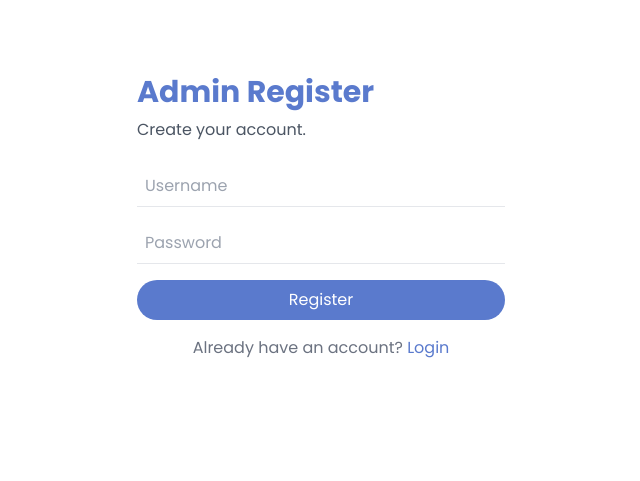
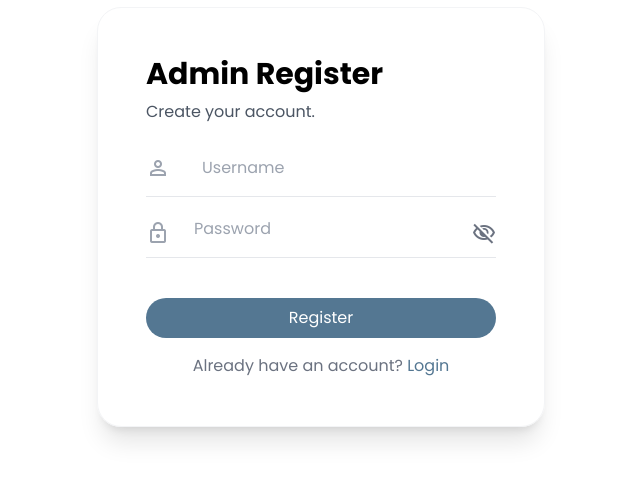
Before and after one commit to Zahrins/2026-Roomify-frontend, a React (Vite) app: page /adminRegister in a window 1280 px wide. Shown: the part 183-664 px from the top of the page, without its empty margins (319-959 px from the left). Built offline with nearby package versions, Linux system fonts and the light colour scheme.

Commit message:
ui:improve landing page and login/register UI

```diff
--- a/src/pages/admin/adminLogin.tsx
+++ b/src/pages/admin/adminLogin.tsx
@@ -4,6 +4,7 @@ import { useNavigate } from "react-router-dom";
 export default function AdminLogin({ setUser }: any) {
   const [username, setUsername] = useState("");
   const [password, setPassword] = useState("");
+  const [showPassword, setShowPassword] = useState(false);
   const [error, setError] = useState("");
   const navigate = useNavigate();
 
@@ -40,36 +41,53 @@ export default function AdminLogin({ setUser }: any) {
   return (
     <div className="w-screen h-screen flex items-center justify-center bg-white">
       <div className="w-full max-w-md p-10">
-        <h1 className="text-3xl font-bold text-[#5A7ACD] mb-2">Admin Login</h1>
-        <p className="text-gray-600 mb-6">Please login to your account.</p>
+        <h1 className="text-3xl font-bold text-black mb-2">Admin Login</h1>
+        <p className="text-gray-600 mb-10">Please login to your account.</p>
 
+        <div className="flex flex-row gap-4 border-b border-gray-200">
+          <span className="material-symbols-outlined text-gray-400 mt-2 mr-2">
+            person
+          </span>
           <input
             type="text"
             placeholder="Username"
             value={username}
             onChange={(e) => setUsername(e.target.value)}
-          className="w-full p-2 mb-4 border-b border-gray-200 focus:outline-none"
+            className="w-full p-2 mb-2 focus:outline-none"
           />
+        </div>
+
+        <div className="flex items-center gap-4 border-b border-gray-200 mt-3">
+          <span className="material-symbols-outlined text-gray-400">lock</span>
           <input
-          type="password"
+            type={showPassword ? "text" : "password"}
             placeholder="Password"
             value={password}
             onChange={(e) => setPassword(e.target.value)}
-          className="w-full p-2 mb-4 border-b border-gray-200 focus:outline-none"
+            className="w-full p-2 mb-2 focus:outline-none bg-transparent"
           />
+
+          <span
+            onClick={() => setShowPassword((prev) => !prev)}
+            className="material-symbols-outlined cursor-pointer text-gray-500"
+          >
+            {showPassword ? "visibility" : "visibility_off"}
+          </span>
+        </div>
+
         {error && <p className="text-red-500 mb-2 text-sm">{error}</p>}
 
         <button
           onClick={handleLogin}
-          className="w-full py-2 bg-[#5A7ACD] text-white rounded-3xl hover:bg-[#4a67ad] mb-4"
+          className="w-full py-2 mt-10 bg-[#547792] text-white rounded-3xl hover:bg-[#3c5162] mb-4"
         >
           Login
         </button>
 
-        <p className="text-center text-gray-500">
+        <p className="text-center text-gray-500 mt-3">
           Don't have an account?{" "}
           <span
-            className="text-[#5A7ACD] cursor-pointer"
+            className="text-[#547792] hover:text-[#3c5162] cursor-pointer"
             onClick={() => navigate("/adminRegister")}
           >
             Register
--- a/src/pages/admin/adminRegister.tsx
+++ b/src/pages/admin/adminRegister.tsx
@@ -4,6 +4,7 @@ import { useNavigate } from "react-router-dom";
 export default function AdminRegister() {
   const [username, setUsername] = useState("");
   const [password, setPassword] = useState("");
+  const [showPassword, setShowPassword] = useState(false);
   const [error, setError] = useState("");
   const navigate = useNavigate();
 
@@ -37,31 +38,45 @@ export default function AdminRegister() {
 
   return (
     <div className="w-screen h-screen flex items-center justify-center bg-white">
-      <div className="w-full max-w-md p-10">
-        <h1 className="text-3xl font-bold text-[#5A7ACD] mb-2">
-          Admin Register
-        </h1>
+      <div className="w-full max-w-md shadow-xl rounded-3xl p-12 border border-gray-100">
+        <h1 className="text-3xl font-bold text-black mb-2">Admin Register</h1>
         <p className="text-gray-600 mb-6">Create your account.</p>
 
+        <div className="flex flex-row gap-4 border-b border-gray-200">
+          <span className="material-symbols-outlined text-gray-400 mt-2 mr-2">
+            person
+          </span>
           <input
             type="text"
             placeholder="Username"
             value={username}
             onChange={(e) => setUsername(e.target.value)}
-          className="w-full p-2 mb-4 border-b border-gray-200 focus:outline-none"
+            className="w-full p-2 mb-2 focus:outline-none"
           />
+        </div>
+
+        <div className="flex items-center gap-4 border-b border-gray-200 mt-3">
+          <span className="material-symbols-outlined text-gray-400">lock</span>
           <input
-          type="password"
+            type={showPassword ? "text" : "password"}
             placeholder="Password"
             value={password}
             onChange={(e) => setPassword(e.target.value)}
-          className="w-full p-2 mb-4 border-b border-gray-200 focus:outline-none"
+            className="w-full p-2 mb-2 focus:outline-none bg-transparent"
           />
+
+          <span
+            onClick={() => setShowPassword((prev) => !prev)}
+            className="material-symbols-outlined cursor-pointer text-gray-500"
+          >
+            {showPassword ? "visibility" : "visibility_off"}
+          </span>
+        </div>
         {error && <p className="text-red-500 mb-2 text-sm">{error}</p>}
 
         <button
           onClick={handleRegister}
-          className="w-full py-2 bg-[#5A7ACD] text-white rounded-3xl hover:bg-[#4a67ad] mb-4"
+          className="w-full py-2 mt-10 bg-[#547792] text-white rounded-3xl hover:bg-[#3c5162] mb-4"
         >
           Register
         </button>
@@ -69,7 +84,7 @@ export default function AdminRegister() {
         <p className="text-center text-gray-500">
           Already have an account?{" "}
           <span
-            className="text-[#5A7ACD] cursor-pointer"
+            className="text-[#547792] hover:text-[#3c5162] cursor-pointer"
             onClick={() => navigate("/adminLogin")}
           >
             Login
--- a/src/pages/user/userLogin.tsx
+++ b/src/pages/user/userLogin.tsx
@@ -8,6 +8,7 @@ interface UserLoginProps {
 export default function UserLogin({ setUser }: UserLoginProps) {
   const [username, setUsername] = useState("");
   const [password, setPassword] = useState("");
+  const [showPassword, setShowPassword] = useState(false);
   const [error, setError] = useState("");
   const navigate = useNavigate();
 
@@ -44,36 +45,53 @@ export default function UserLogin({ setUser }: UserLoginProps) {
   return (
     <div className="w-screen h-screen flex items-center justify-center bg-white">
       <div className="w-full max-w-md p-10">
-        <h1 className="text-3xl font-bold text-[#5A7ACD] mb-2">User Login</h1>
-        <p className="text-gray-600 mb-6">Please login to your account.</p>
+        <h1 className="text-3xl font-bold text-black mb-2">User Login</h1>
+        <p className="text-gray-600 mb-10">Please login to your account.</p>
 
+        <div className="flex flex-row gap-4 border-b border-gray-200">
+          <span className="material-symbols-outlined text-gray-400 mt-2 mr-2">
+            person
+          </span>
           <input
             type="text"
             placeholder="Username"
             value={username}
             onChange={(e) => setUsername(e.target.value)}
-          className="w-full p-2 mb-4 border-b border-gray-200 focus:outline-none"
+            className="w-full p-2 mb-2 focus:outline-none"
           />
+        </div>
+
+        <div className="flex items-center gap-4 border-b border-gray-200 mt-3">
+          <span className="material-symbols-outlined text-gray-400">lock</span>
           <input
-          type="password"
+            type={showPassword ? "text" : "password"}
             placeholder="Password"
             value={password}
             onChange={(e) => setPassword(e.target.value)}
-          className="w-full p-2 mb-4 border-b border-gray-200 focus:outline-none"
+            className="w-full p-2 mb-2 focus:outline-none bg-transparent"
           />
+
+          <span
+            onClick={() => setShowPassword((prev) => !prev)}
+            className="material-symbols-outlined cursor-pointer text-gray-500"
+          >
+            {showPassword ? "visibility" : "visibility_off"}
+          </span>
+        </div>
+
         {error && <p className="text-red-500 mb-2 text-sm">{error}</p>}
 
         <button
           onClick={handleLogin}
-          className="w-full py-2 bg-[#5A7ACD] text-white rounded-3xl hover:bg-[#4a67ad] mb-4"
+          className="w-full py-2 mt-10 bg-[#547792] text-white rounded-3xl hover:bg-[#3c5162] mb-4"
         >
           Login
         </button>
 
-        <p className="text-center text-gray-500">
+        <p className="text-center text-gray-500 mt-3">
           Don't have an account?{" "}
           <span
-            className="text-[#5A7ACD] cursor-pointer"
+            className="text-[#547792] hover:text-[#3c5162] cursor-pointer"
             onClick={() => navigate("/userRegister")}
           >
             Register
--- a/src/pages/user/userRegister.tsx
+++ b/src/pages/user/userRegister.tsx
@@ -4,6 +4,7 @@ import { useNavigate } from "react-router-dom";
 export default function UserRegister() {
   const [username, setUsername] = useState("");
   const [password, setPassword] = useState("");
+  const [showPassword, setShowPassword] = useState(false);
   const [error, setError] = useState("");
   const navigate = useNavigate();
 
@@ -37,31 +38,45 @@ export default function UserRegister() {
 
   return (
     <div className="w-screen h-screen flex items-center justify-center bg-white">
-      <div className="w-full max-w-md p-10">
-        <h1 className="text-3xl font-bold text-[#5A7ACD] mb-2">
-          User Register
-        </h1>
+      <div className="w-full max-w-md shadow-xl rounded-3xl p-12 border border-gray-100">
+        <h1 className="text-3xl font-bold text-black mb-2">User Register</h1>
         <p className="text-gray-600 mb-6">Create your account.</p>
 
+        <div className="flex flex-row gap-4 border-b border-gray-200">
+          <span className="material-symbols-outlined text-gray-400 mt-2 mr-2">
+            person
+          </span>
           <input
             type="text"
             placeholder="Username"
             value={username}
             onChange={(e) => setUsername(e.target.value)}
-          className="w-full p-2 mb-4 border-b border-gray-200 focus:outline-none"
+            className="w-full p-2 mb-2 focus:outline-none"
           />
+        </div>
+
+        <div className="flex items-center gap-4 border-b border-gray-200 mt-3">
+          <span className="material-symbols-outlined text-gray-400">lock</span>
           <input
-          type="password"
+            type={showPassword ? "text" : "password"}
             placeholder="Password"
             value={password}
             onChange={(e) => setPassword(e.target.value)}
-          className="w-full p-2 mb-4 border-b border-gray-200 focus:outline-none"
+            className="w-full p-2 mb-2 focus:outline-none bg-transparent"
           />
+
+          <span
+            onClick={() => setShowPassword((prev) => !prev)}
+            className="material-symbols-outlined cursor-pointer text-gray-500"
+          >
+            {showPassword ? "visibility" : "visibility_off"}
+          </span>
+        </div>
         {error && <p className="text-red-500 mb-2 text-sm">{error}</p>}
 
         <button
           onClick={handleRegister}
-          className="w-full py-2 bg-[#5A7ACD] text-white rounded-3xl hover:bg-[#4a67ad] mb-4"
+          className="w-full py-2 mt-10 bg-[#547792] text-white rounded-3xl hover:bg-[#3c5162] mb-4"
         >
           Register
         </button>
@@ -69,7 +84,7 @@ export default function UserRegister() {
         <p className="text-center text-gray-500">
           Already have an account?{" "}
           <span
-            className="text-[#5A7ACD] cursor-pointer"
+            className="text-[#547792] hover:text-[#3c5162] cursor-pointer"
             onClick={() => navigate("/userLogin")}
           >
             Login
```
Also changed, not shown: src/pages/LandingPage.tsx (+19 -6 lines). Lines whose indentation alone changed are shown as unchanged.
